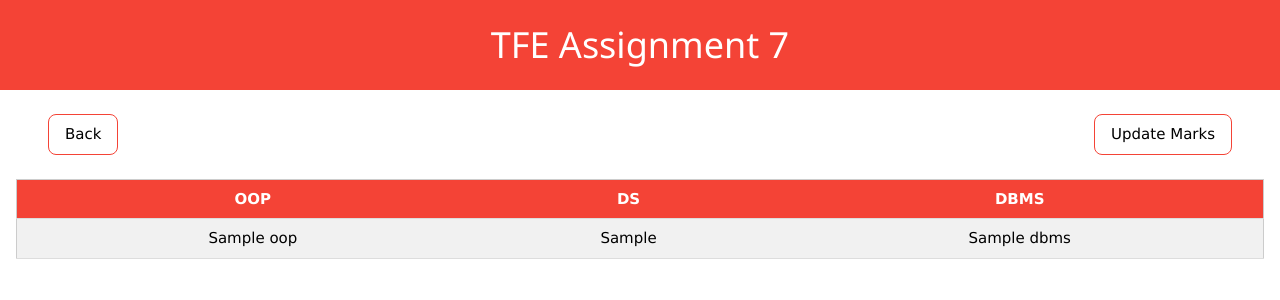
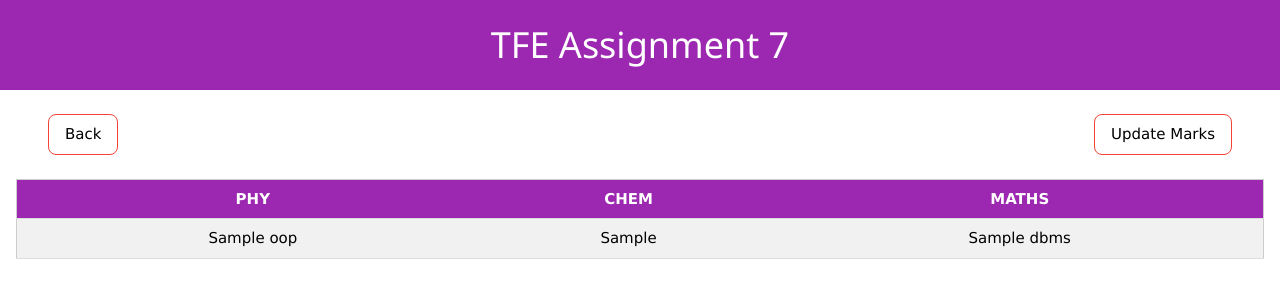
Before and after one commit to akhilnarang/CollegeStuff, a Flask app: template tfe/flask/templates/marks.html in a window 1280 px wide. Shown: the top 300 px of the page. Run offline with Flask 2, Linux system fonts and the light colour scheme; the template is opened without the code that fills it: most values are stand-ins (such as "Sample title", 1, 10 or a date in 2020).

Commit message:
Frontend rendumness

```diff
--- a/tfe/flask/templates/base.html
+++ b/tfe/flask/templates/base.html
@@ -36,7 +36,7 @@
     {% block head %}{% endblock %}
   </head>
   <body>
-    <div class="w3-container w3-padding w3-red header">
+    <div class="w3-container w3-padding w3-purple header">
       <h1>TFE Assignment 7</h1>
     </div>
     <div class="w3-container content">
--- a/tfe/flask/templates/marks.html
+++ b/tfe/flask/templates/marks.html
@@ -30,10 +30,10 @@
   </button>
 </div>
 <table class="w3-table-all w3-centered w3-hoverable">
-  <tr class="w3-red w3-text-white">
-    <th>OOP</th>
-    <th>DS</th>
-    <th>DBMS</th>
+  <tr class="w3-purple w3-text-white">
+    <th>PHY</th>
+    <th>CHEM</th>
+    <th>MATHS</th>
   </tr>
   <tr>
     <td>{{ marks.oop if marks.oop else "-" }}</td>
@@ -43,7 +43,7 @@
 </table>
 <div id="addstudent" class="w3-modal">
   <div class="w3-modal-content w3-animate-zoom">
-    <header class="w3-container w3-red w3-center">
+    <header class="w3-container w3-purple w3-center">
       <span
         onclick="document.getElementById('addstudent').style.display='none'"
         class="w3-button w3-display-topright"
@@ -84,7 +84,7 @@
             value="{{ marks.dbms }}"
           />
         </div>
-        <button type="submit" class="w3-button w3-round w3-red">Submit</button>
+        <button type="submit" class="w3-button w3-round w3-purple">Submit</button>
       </form>
     </div>
   </div>
--- a/tfe/flask/templates/students.html
+++ b/tfe/flask/templates/students.html
@@ -8,7 +8,7 @@
         </button>
     </div>
     <table class="w3-table-all w3-centered w3-hoverable">
-        <tr class="w3-red w3-text-white">
+        <tr class="w3-purple w3-text-white">
             <th>ID</th>
             <th>Name</th>
             <th>Email</th>
@@ -25,7 +25,7 @@
     </table>
     <div id="addStudentModal" class="w3-modal">
         <div class="w3-modal-content w3-animate-zoom">
-            <header class="w3-container w3-red w3-center">
+            <header class="w3-container w3-purple w3-center">
                 <span onclick="document.getElementById('addstudent').style.display='none'"
                       class="w3-button w3-display-topright">&times;</span>
                 <h2>Add Student</h2>
@@ -40,7 +40,7 @@
                         <label for="addstudent-email">Email</label>
                         <input class="w3-input" id="addstudent-email" name="email" type="email"/>
                     </div>
-                    <button type="submit" class="w3-button w3-round w3-red">Submit</button>
+                    <button type="submit" class="w3-button w3-round w3-purple">Submit</button>
                 </form>
             </div>
         </div>
```
